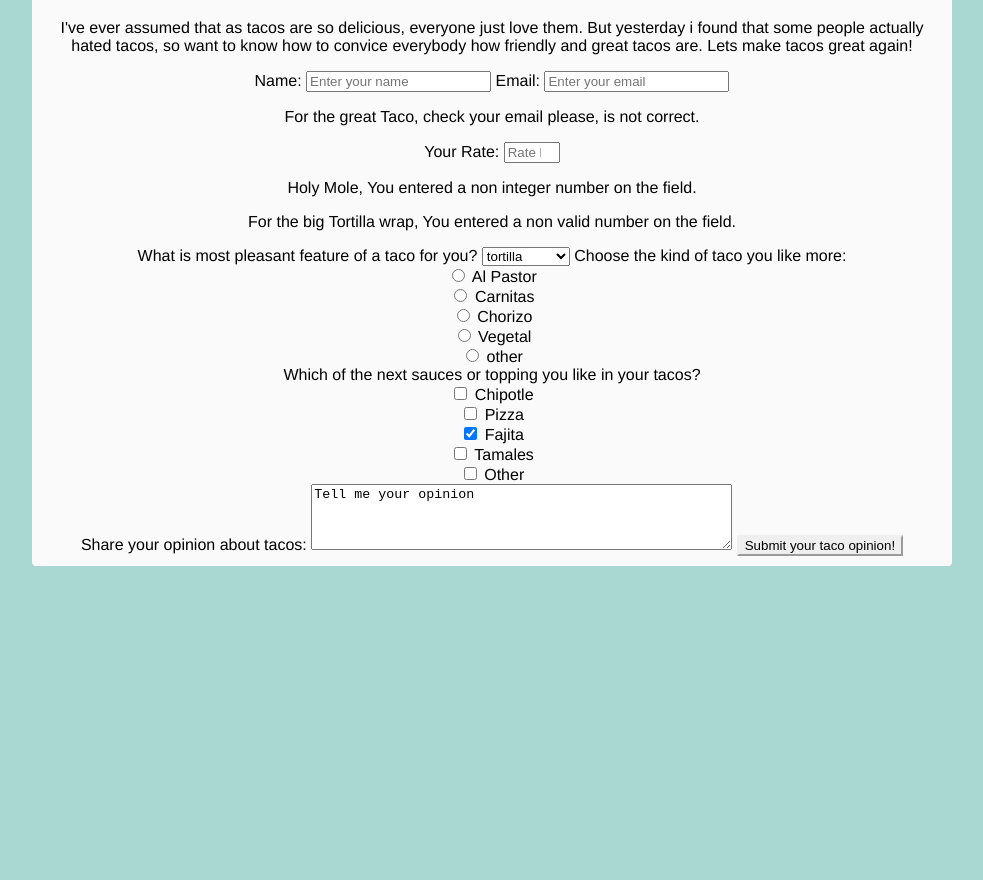
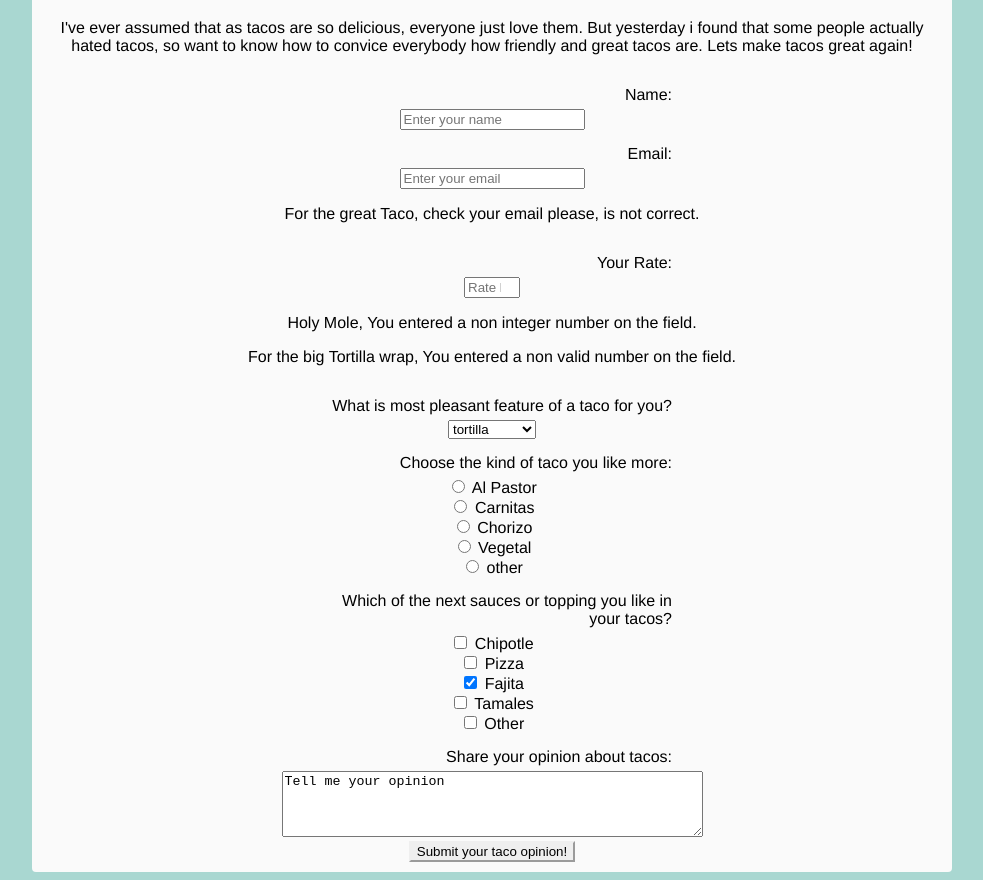
Before and after one commit to root-code-software/microverse-trial-3, a plain HTML site: page index.html in a window 1280 px wide. Shown: the part 89-969 px from the top of the page, without its empty margins (148-1131 px from the left). Before the commit the page ends 800 px from the top, so only its background shows below. Drawn offline with Linux system fonts and the light colour scheme.

Commit message:
Adding last css

```diff
--- a/index.html
+++ b/index.html
@@ -21,30 +21,45 @@
       Lets make tacos great again!
    </p>
    <form id="survey-form" name="tacoForm" onsubmit="return validateForm()" method="post">
+      <div class="labels">
      <label id="name-label">
        Name:
       </label>
+      </div>
+     <div class="right-tabs">
      <input id="name" placeholder="Enter your name" required/>
+     </div>
+      <div class="labels">
      <label id="email-label">
        Email:
       </label>
+      </div>
+     <div class="right-tabs">
      <input type="email" id="email" placeholder="Enter your email" required/>
+     </div>
      <p id="email-error" class="invalid">
        For the great Taco, check your email please, is not correct.
       </p>
+      <div class="labels">
      <label id="number-label" required>
        Your Rate:
       </label>
+      </div>
+     <div class="right-tabs">
       <input type="number" id="number" placeholder="Rate how much you like tacos" min="0", max="10" default="6"/>
+     </div>
       <p id="number-type-error" class="invalid">
         Holy Mole, You entered a non integer number on the field.
       </p>
       <p id="number-range-error" class="invalid">
         For the big Tortilla wrap, You entered a non valid number on the field.
       </p>
+      <div class="labels">
       <label id="dropdown-label">
         What is most pleasant feature of a taco for you?
       </label>
+      </div>
+     <div class="right-tabs">
       <select id="dropdown">
         <option value="tortilla">
           tortilla
@@ -59,9 +74,13 @@
           meat
         </option>
       </select>
+      </div>
+      <div class="labels">
       <label id="radiogroup-label">
         Choose the kind of taco you like more:
       </label>
+      </div>
+     <div class="right-tabs">
       <div name="kind-o-taco">
           <input type="radio" value="pastor"    id="pastor"/>
           Al Pastor<br>
@@ -74,9 +93,13 @@
           <input type="radio" value="other"     id="other" />
           other<br>
       </div>
+     </div>
+      <div class="labels">
       <label id="ckeckboxgroup-label">
         Which of the next sauces or topping you like in your tacos?
       </label>
+      </div>
+     <div class="right-tabs">
       <div name="kind-o-topping">
           <input type="checkbox" name="chipotle"  name="chipotle" value="chipotle">
           Chipotle<br>
@@ -89,10 +112,15 @@
           <input type="checkbox" name="other"     name="other"    value="other" >
           Other<br>
       </div>
+      </div>
+      <div class="labels">
       <label id="comment-label">
         Share your opinion about tacos:
       </label>
+      </div>
+     <div class="right-tabs">
       <textarea rows="4" cols="50" >Tell me your opinion</textarea>
+     </div>
       <button type="submit" id="submit">
         Submit your taco opinion!
       </button>
```
